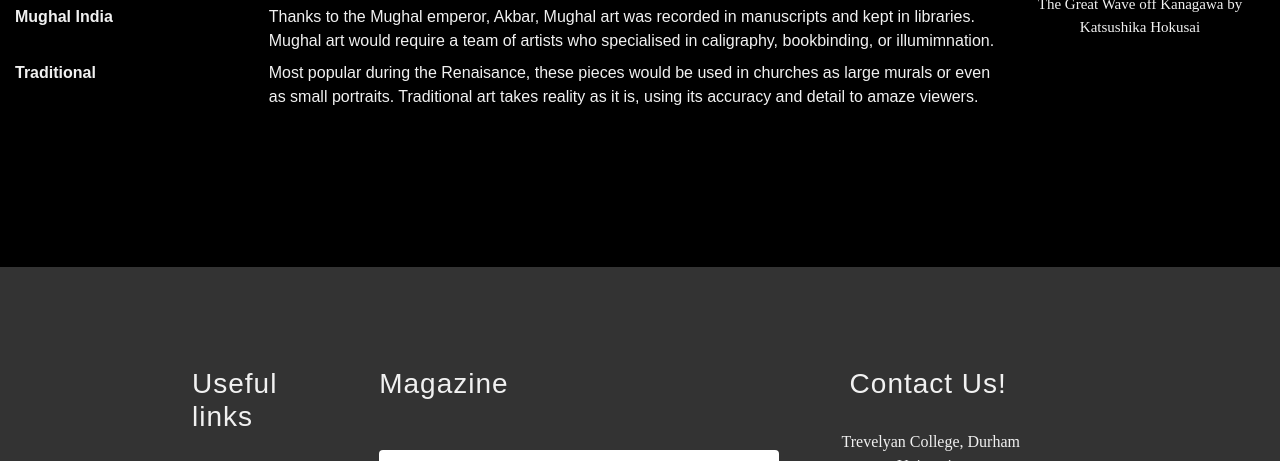
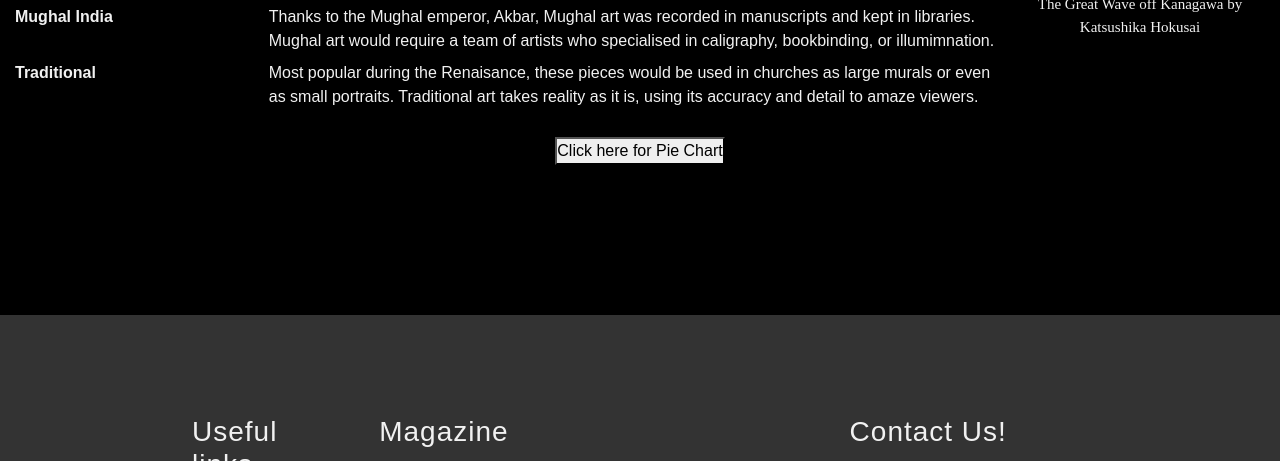
Before and after one commit to banjoboss73/programming-gold, a website: page index.html in a window 1280 px wide. Shown: the part 826-1287 px from the top of the page. Drawn offline with nearby package versions, Linux system fonts and the light colour scheme.

Commit message:
added button for pie chart

```diff
--- a/index.html
+++ b/index.html
@@ -140,6 +140,11 @@
       </dl>
     </p>
 
+    <div class="chart-section" style="text-align: center;">
+      <button type="button">Click here for Pie Chart</button>
+    </div>
+
+
     <!--Footer Section-->
     <div class="footer">
       <div class="row">
@@ -171,6 +176,10 @@
         </div>
       </div>
     </div>
+
+  <!--Section for charts-->
+
+
   </body>
 </html>
 
```
